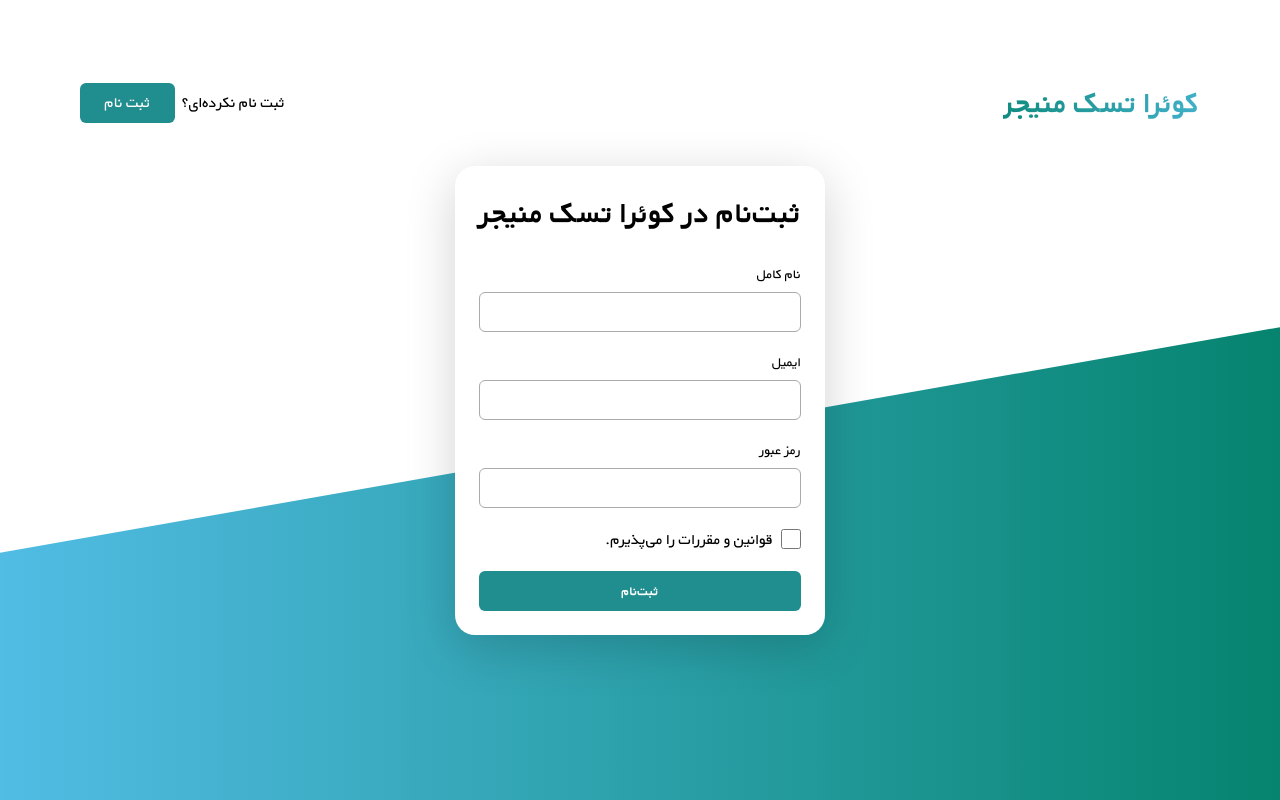
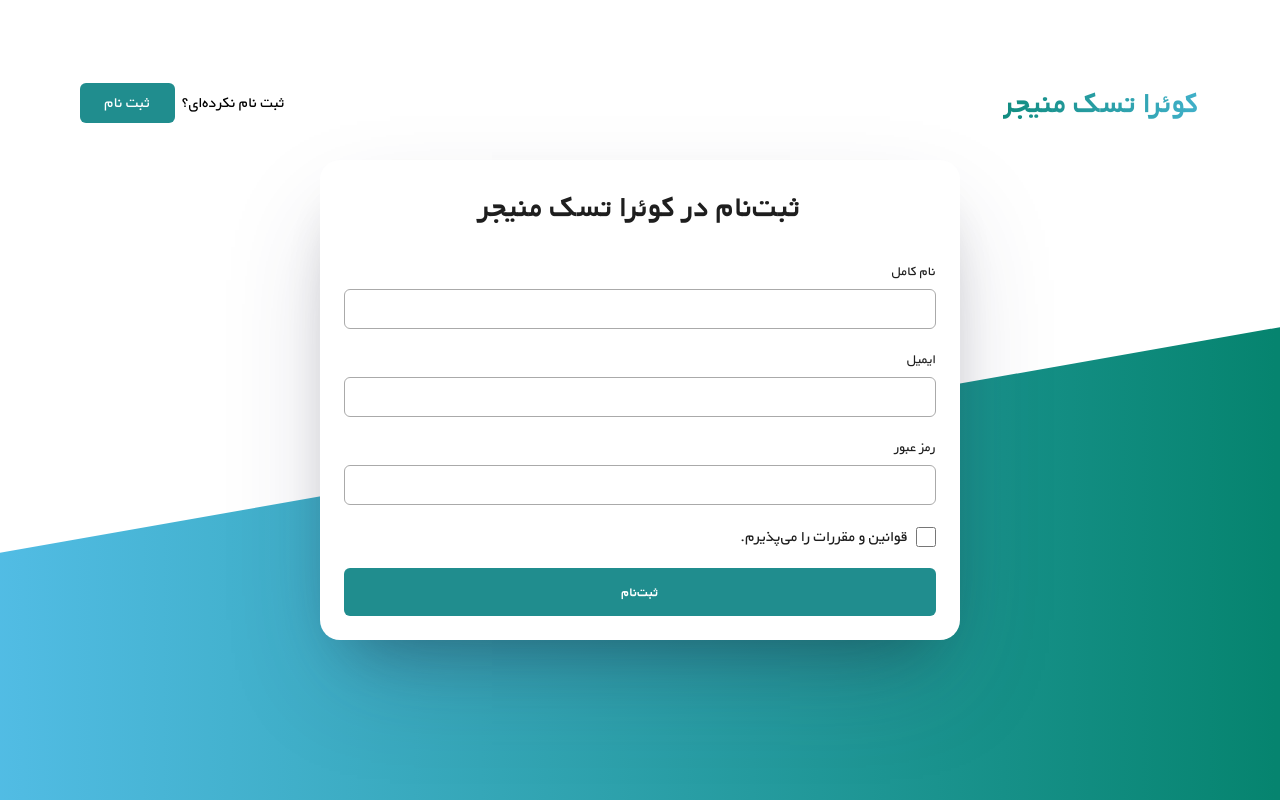
Before and after one commit to HeliaBigdeli/Taskban, a React (Create React App) app: page /register in a window 1280 px wide. Built offline with nearby package versions, Linux system fonts and the light colour scheme.

Commit message:
fix figma

```diff
--- a/src/App.css
+++ b/src/App.css
@@ -15,9 +15,11 @@
 
 :root {
   --brand-primary: #208d8e;
+  --Black: #1e1e1e;
   --XL: 40px;
+  --L: 32px;
   --M: 24px;
-  --L: 32px;
+  --S: 16px;
   --XS: 8px;
 }
 
--- a/src/components/Authentication/ForgotPassword/style.module.css
+++ b/src/components/Authentication/ForgotPassword/style.module.css
@@ -20,12 +20,13 @@
   align-self: stretch;
 }
 .field__text {
-  color: #000;
+  color: var(--Black, #1e1e1e);
   text-align: right;
   font-size: 14px;
   font-style: normal;
   font-weight: 400;
   line-height: normal;
+  text-transform: capitalize;
 }
 .field__input {
   height: var(--XL);
@@ -36,7 +37,7 @@
 }
 .field__button {
   display: flex;
-  height: var(--XL);
+height: 48px;
 padding: 10px;
 justify-content: center;
 align-items: center;
@@ -46,10 +47,11 @@
 background: var(--brand-primary);
 }
 .button__text {
-  color: #fff;
+  color: #FFF;
   text-align: right;
   font-size: 14px;
   font-style: normal;
-  font-weight: 700;
+  font-weight: 800;
   line-height: normal;
+  text-transform: capitalize;
 }
--- a/src/components/Authentication/Login/style.module.css
+++ b/src/components/Authentication/Login/style.module.css
@@ -9,7 +9,7 @@
   display: flex;
   flex-direction: column;
   align-items: flex-end;
-  gap: 20px;
+  gap: var(--M);
   align-self: stretch;
 }
 
@@ -21,12 +21,13 @@
   align-self: stretch;
 }
 .field__header {
-  color: #000;
+  color: var(--Black);
   text-align: right;
   font-size: 14px;
   font-style: normal;
   font-weight: 400;
   line-height: normal;
+  text-transform: capitalize;
 }
 .field__input {
   height: var(--XL);
@@ -40,14 +41,15 @@
   text-align: right;
   font-size: 12px;
   font-style: normal;
-  font-weight: 900;
+  font-weight: 800;
   line-height: normal;
+  text-transform: capitalize;
 }
 .login__buttons {
   display: flex;
   flex-direction: column;
   align-items: center;
-  gap: 20px;
+  gap: var(--M);
   align-self: stretch;
 }
 .login__button {
@@ -66,8 +68,9 @@
   text-align: right;
   font-size: 14px;
   font-style: normal;
-  font-weight: 700;
+  font-weight: 800;
   line-height: normal;
+  text-transform: capitalize;
 }
 .goregister {
   display: flex;
@@ -76,18 +79,21 @@
   gap: 7px;
 }
 .goregister__question {
-  color: #000;
+  color: var(--Black);
   text-align: right;
+
   font-size: 16px;
   font-style: normal;
-  font-weight: 400;
+  font-weight: 500;
   line-height: normal;
+  text-transform: capitalize;
 }
 .goRegister__text {
   color: var(--brand-primary);
   text-align: right;
   font-size: 16px;
   font-style: normal;
-  font-weight: 700;
+  font-weight: 800;
   line-height: normal;
+  text-transform: capitalize;
 }
--- a/src/components/Authentication/Register/style.module.css
+++ b/src/components/Authentication/Register/style.module.css
@@ -21,12 +21,13 @@
   align-self: stretch;
 }
 .field__header {
-  color: #000;
+  color: var(--Black);
   text-align: right;
   font-size: 14px;
   font-style: normal;
   font-weight: 400;
   line-height: normal;
+  text-transform: capitalize;
 }
 .field__input {
   height: var(--XL);
@@ -42,12 +43,13 @@
   gap: var(--XS);
 }
 .accept__text {
-  color: #000;
+  color: var(--Black);
   text-align: right;
   font-size: 16px;
   font-style: normal;
-  font-weight: 400;
+  font-weight: 500;
   line-height: normal;
+  text-transform: capitalize;
 }
 .accept__checkbox {
   width: 20px;
@@ -57,20 +59,21 @@
 }
 .button {
   display: flex;
-  height: var(--XL);
+  height: 48px;
   padding: 10px;
   justify-content: center;
   align-items: center;
   gap: 10px;
   align-self: stretch;
   border-radius: 6px;
-  background-color: var(--brand-primary);
+  background: var(--brand-primary);
 }
 .button__text {
   color: #fff;
   text-align: right;
   font-size: 14px;
   font-style: normal;
-  font-weight: 700;
+  font-weight: 800;
   line-height: normal;
+  text-transform: capitalize;
 }
--- a/src/components/Layouts/Auth/Card/style.module.css
+++ b/src/components/Layouts/Auth/Card/style.module.css
@@ -1,22 +1,24 @@
 .card {
-  display: inline-flex;
+  display: flex;
+  width: 640px;
   padding: var(--M);
   flex-direction: column;
   align-items: center;
-  gap: 29px;
+  gap: var(--L);
   border-radius: 20px;
   background: #fff;
-  box-shadow: 0px 12px 50px 0px rgba(0, 0, 0, 0.18);
+  box-shadow: 0px 50px 100px -20px rgba(50, 50, 93, 0.25),
+    0px 30px 60px -30px rgba(0, 0, 0, 0.3);
 }
 .card__heading {
-  color: #000;
+  color: var(--Black);
   text-align: right;
   font-size: 32px;
   font-style: normal;
-  font-weight: 900;
+  font-weight: 800;
   line-height: normal;
+  text-transform: capitalize;
 }
 .forgot {
-  width: 463px;
-  display: flex;
+
 }
```
Lines whose indentation alone changed are shown as unchanged.
